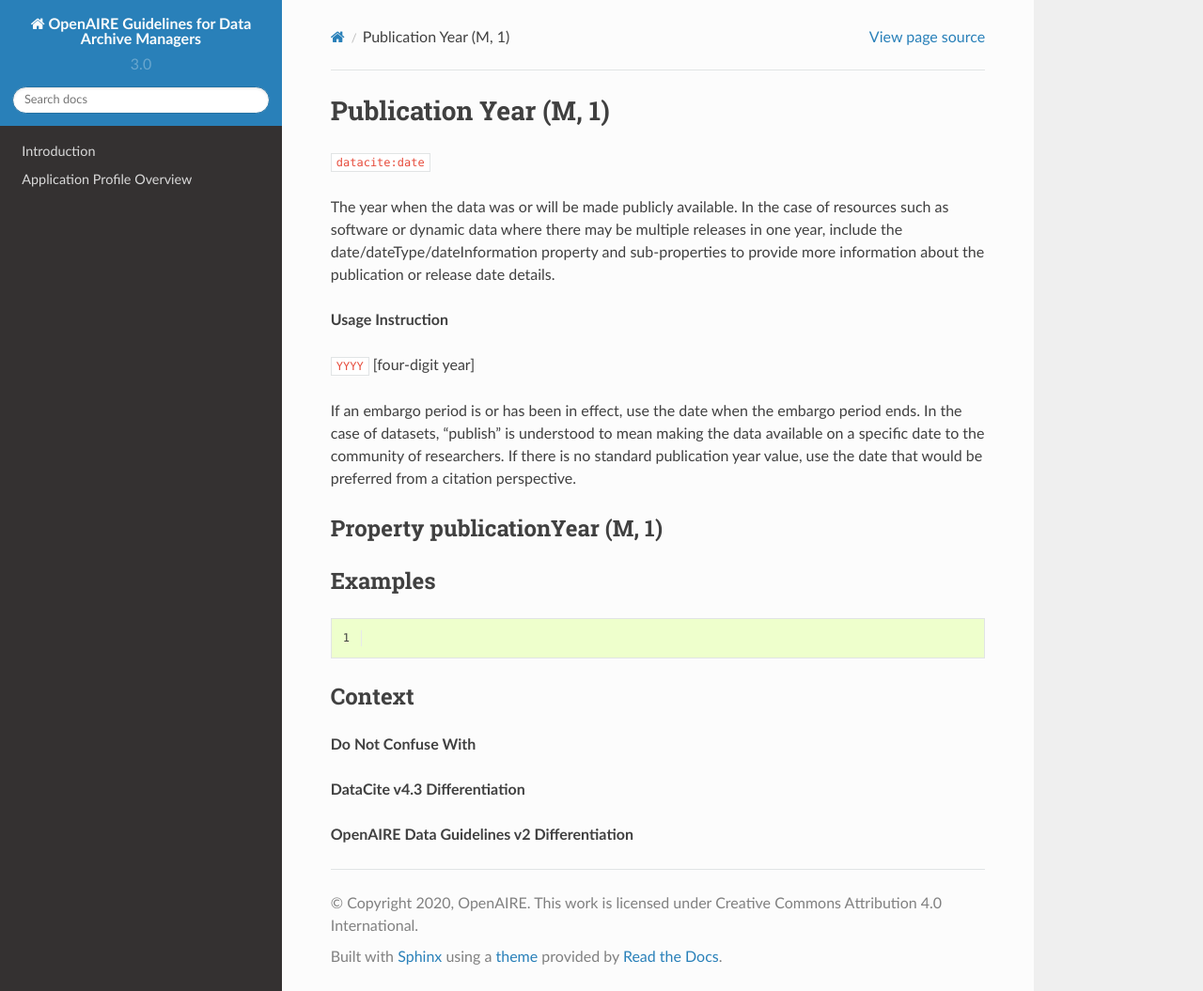
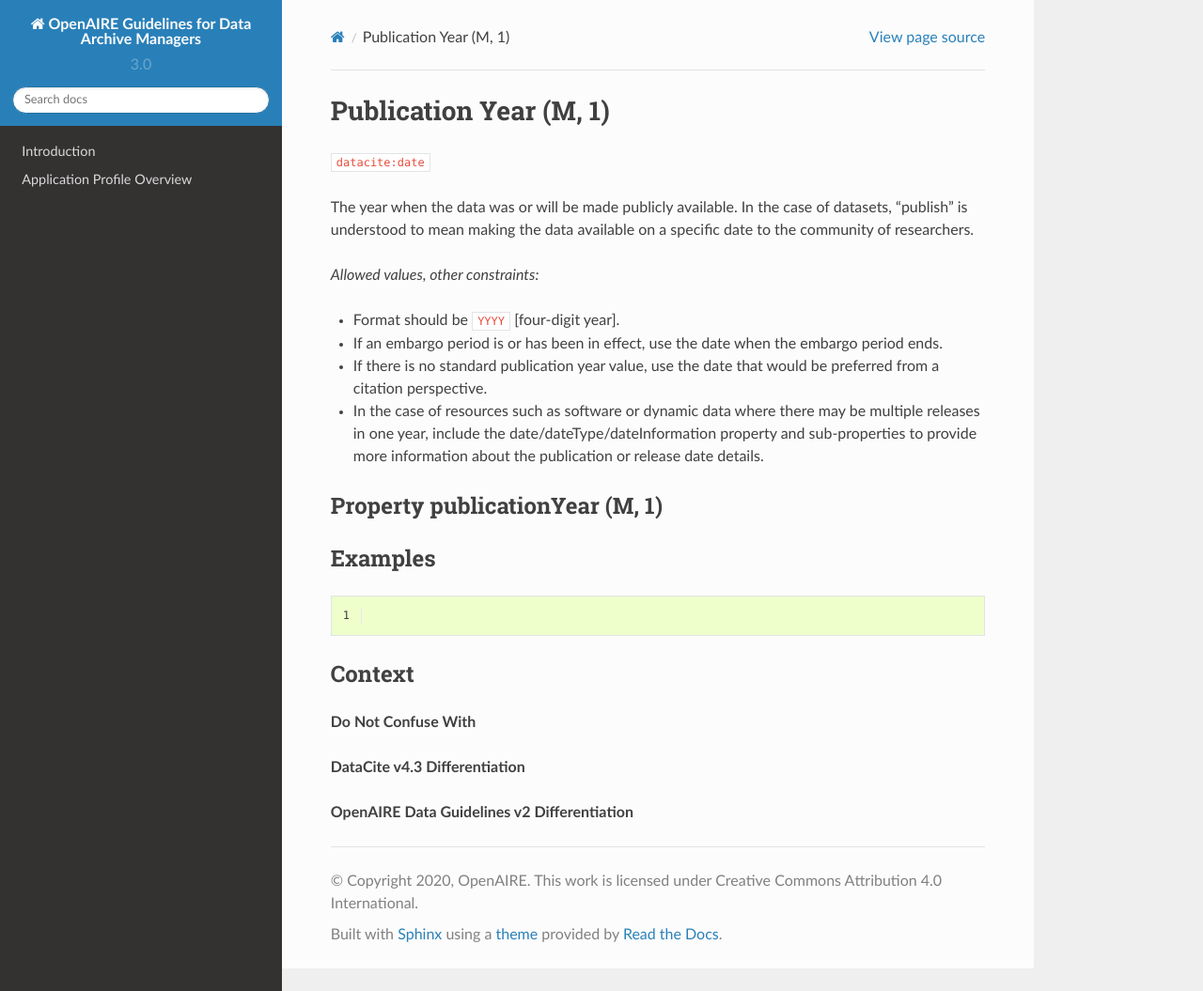
Before and after one commit to openaire/guidelines-data-archives, a Sphinx documentation site: the page built from docs/field_publicationyear.rst, in a window 1280 px wide and 1055 px high. Shown: the whole window at 94% size. Built offline with Sphinx 7.4.7 and the Read the Docs theme 2.0.0, drawn with Linux system fonts in a browser that asks for light colours; a script that is not in the unit is left out.

Commit message:
Update field_publicationyear.rst

```diff
--- a/docs/field_publicationyear.rst
+++ b/docs/field_publicationyear.rst
@@ -5,13 +5,14 @@ Publication Year (M, 1)
 
 ``datacite:date``
 
-The year when the data was or will be made publicly available. In the case of resources such as software or dynamic data where there may be multiple releases in one year, include the date/dateType/dateInformation property and sub-properties to provide more information about the publication or release date details.
+The year when the data was or will be made publicly available. In the case of datasets, "publish" is understood to mean making the data available on a specific date to the community of researchers.
 
-**Usage Instruction**
+*Allowed values, other constraints:*
 
-``YYYY`` [four-digit year]
-
-If an embargo period is or has been in effect, use the date when the embargo period ends. In the case of datasets, "publish" is understood to mean making the data available on a specific date to the community of researchers. If there is no standard publication year value, use the date that would be preferred from a citation perspective.
+* Format should be ``YYYY`` [four-digit year].
+* If an embargo period is or has been in effect, use the date when the embargo period ends.
+* If there is no standard publication year value, use the date that would be preferred from a citation perspective.
+* In the case of resources such as software or dynamic data where there may be multiple releases in one year, include the date/dateType/dateInformation property and sub-properties to provide more information about the publication or release date details.
 
 Property publicationYear (M, 1)
 ----------------
```
